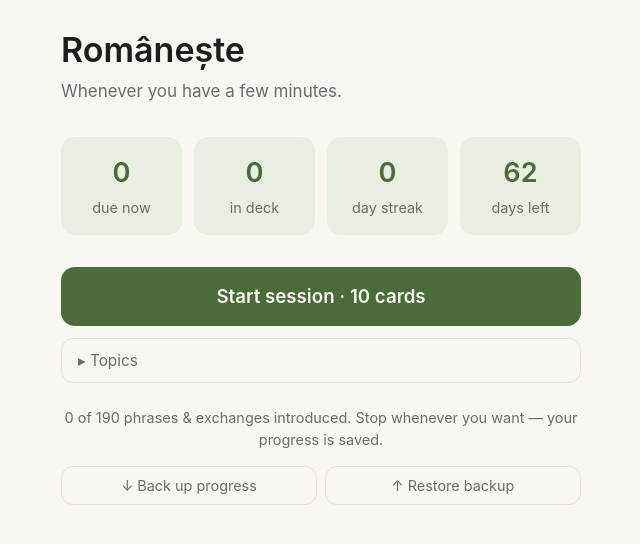
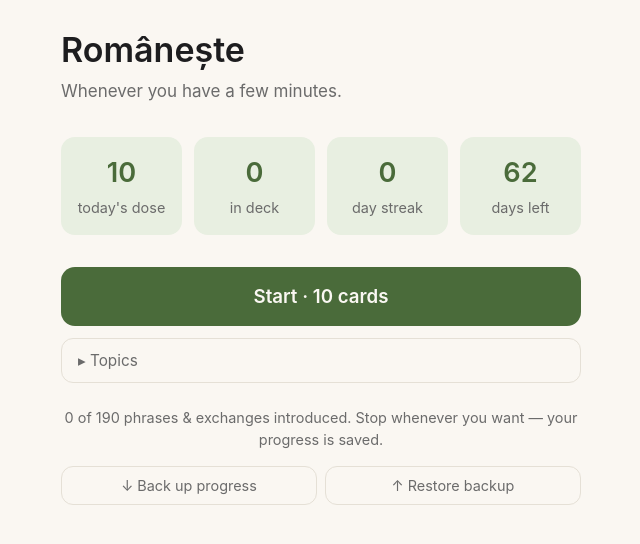
Before and after one commit to deepseaanimal/romaneste, a React (Vite) app: page / in a window 1280 px wide. Shown: the top 544 px of the page, without its empty margins (319-959 px from the left). Built offline with nearby package versions, Linux system fonts and the light colour scheme.

Commit message:
Fix home screen: show capped session size, calm backlog message

```diff
--- a/src/components/Home.tsx
+++ b/src/components/Home.tsx
@@ -90,8 +90,11 @@ export function Home({ state, onStart, onExport, onImport, onScenariosChange }:
 
   const streak = useMemo(() => calcStreak(state.daysStudied), [state.daysStudied]);
   const tripDays = daysUntil(state.tripDate);
-  const sessionSize = stats.dueNow + Math.min(stats.newToday, state.newPerDay + 2);
+  const SESSION_CAP = 12;
+  const rawSession = stats.dueNow + Math.min(stats.newToday, state.newPerDay + 2);
+  const sessionSize = Math.min(rawSession, SESSION_CAP);
   const hasWork = stats.dueNow > 0 || stats.newToday > 0;
+  const backlog = Math.max(0, stats.dueNow - SESSION_CAP);
 
   function toggleScenario(s: Scenario) {
     const next = active.includes(s)
@@ -109,8 +112,8 @@ export function Home({ state, onStart, onExport, onImport, onScenariosChange }:
 
       <section className="card-summary">
         <div className="stat">
-          <div className="stat-num">{stats.dueNow}</div>
-          <div className="stat-label">due now</div>
+          <div className="stat-num">{sessionSize}</div>
+          <div className="stat-label">today's dose</div>
         </div>
         <div className="stat">
           <div className="stat-num">{stats.inDeck}</div>
@@ -126,14 +129,17 @@ export function Home({ state, onStart, onExport, onImport, onScenariosChange }:
         </div>
       </section>
 
+      {backlog > 0 && (
+        <p className="muted hint">{backlog} more waiting — today's dose is just {sessionSize}.</p>
+      )}
       {stats.inDeck > 0 && stats.dueNow === 0 && stats.nextReviewAt < Infinity && (
         <p className="muted hint">Next review {formatNextReview(stats.nextReviewAt)}.</p>
       )}
 
       <button className="primary" onClick={onStart} disabled={!hasWork}>
         {hasWork
-          ? `Start session · ${sessionSize} card${sessionSize === 1 ? "" : "s"}`
-          : "All caught up"}
+          ? `Start · ${sessionSize} card${sessionSize === 1 ? "" : "s"}`
+          : "All caught up ✓"}
       </button>
 
       <button className="ghost filter-toggle" onClick={() => setShowFilter(v => !v)}>
```
